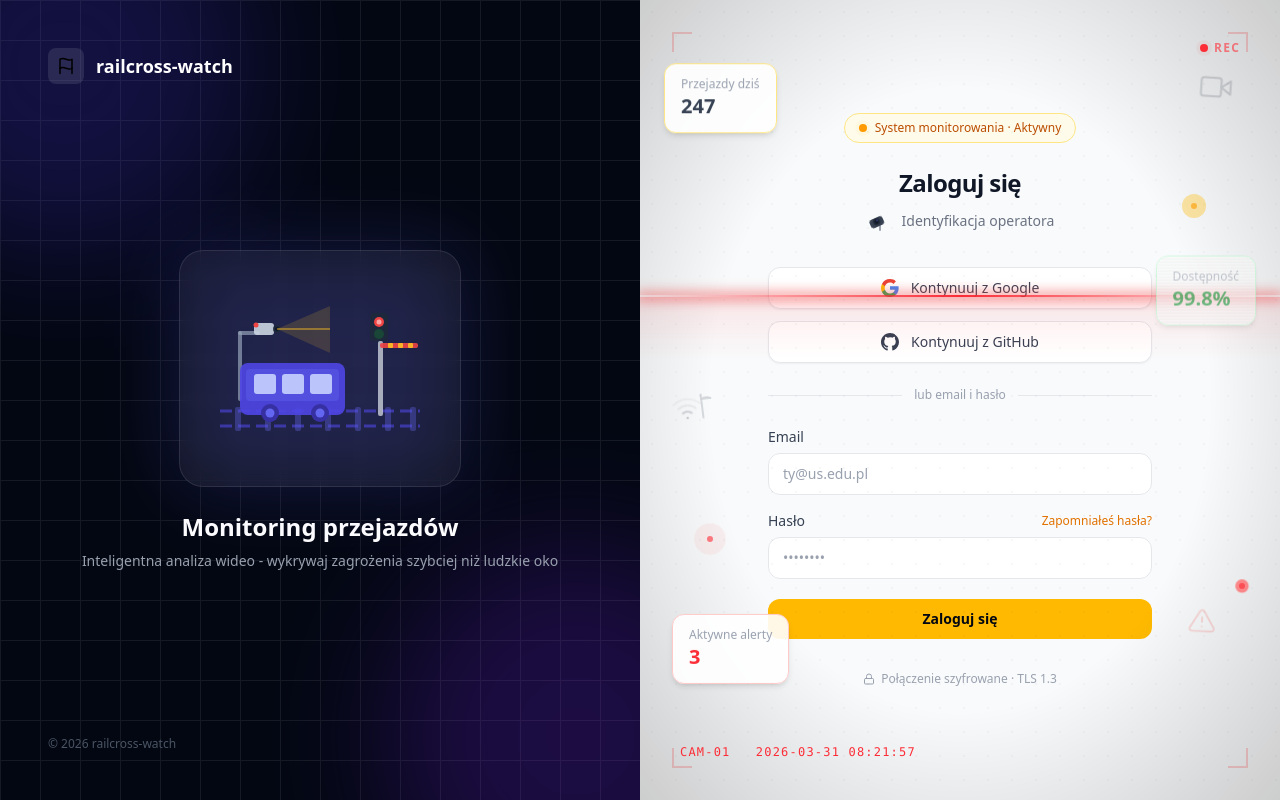
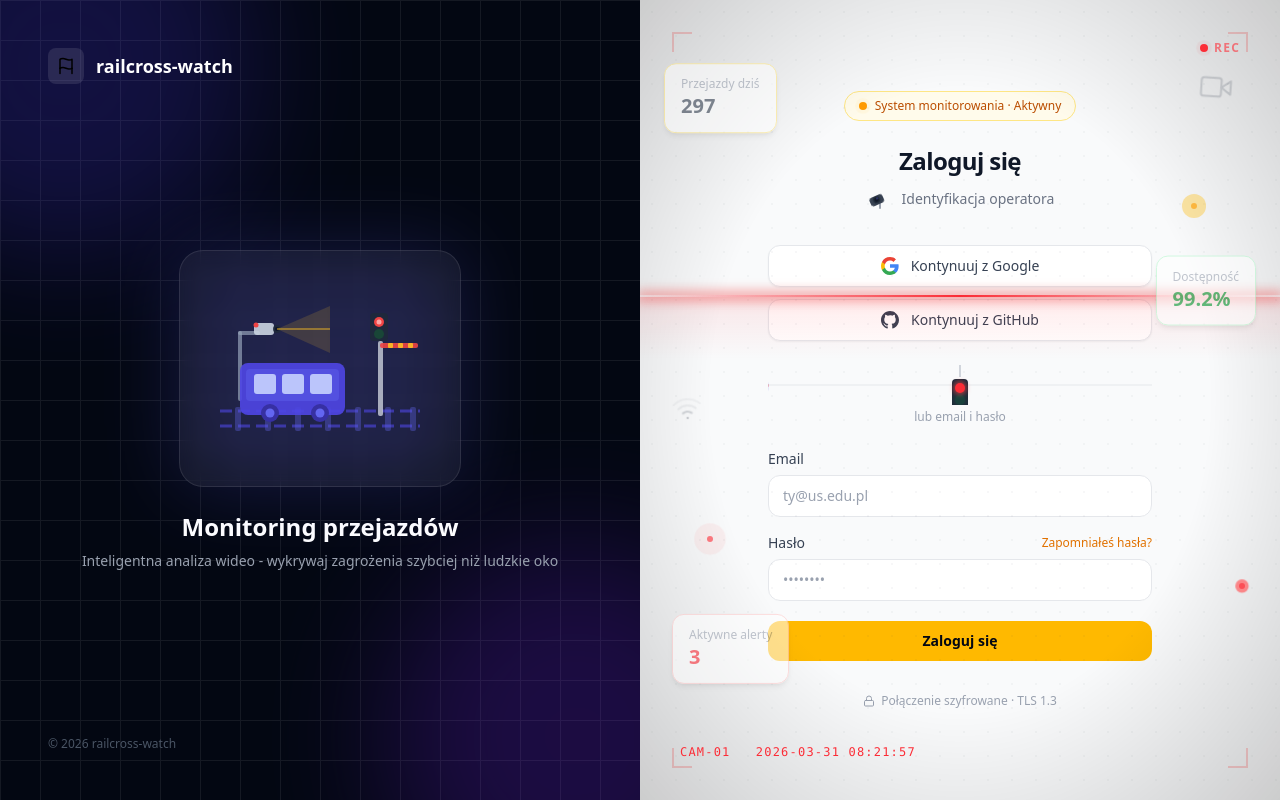
Before and after one commit to RafalCzarkowski/Railcross-watch, a Next.js app in the folder apps/web/: page /login in a window 1280 px wide. Built offline with nearby package versions, Linux system fonts and the light colour scheme.

Commit message:
small changes

```diff
--- a/apps/web/src/app/login/page.tsx
+++ b/apps/web/src/app/login/page.tsx
@@ -18,8 +18,21 @@ function useCctvTime() {
   return time
 }
 
+function useStats() {
+  const [stats, setStats] = useState({ crossings: 0, alerts: 0, uptime: '0' })
+  useEffect(() => {
+    setStats({
+      crossings: Math.floor(Math.random() * 300) + 80,
+      alerts: Math.floor(Math.random() * 8),
+      uptime: (99 + Math.random() * 0.9).toFixed(1),
+    })
+  }, [])
+  return stats
+}
+
 export default function LoginPage() {
   const time = useCctvTime()
+  const stats = useStats()
   return (
     <main className="flex min-h-screen">
 
@@ -123,12 +136,12 @@ export default function LoginPage() {
             90% { opacity: 1; }
             100% { top: 100%; opacity: 0; }
           }
-          .float-a { animation: float-a 5s ease-in-out infinite, card-static 8s steps(1) infinite; }
-          .float-b { animation: float-b 6s ease-in-out infinite 1s, card-static 11s steps(1) infinite 3s; }
-          .float-c { animation: float-c 7s ease-in-out infinite 2.5s, card-static 9s steps(1) infinite 6s; }
-          .noise-overlay { animation: static-noise 8s steps(1) infinite; }
-          .noise-overlay-b { animation: static-noise 11s steps(1) infinite 3s; }
-          .noise-overlay-c { animation: static-noise 9s steps(1) infinite 6s; }
+          .float-a { animation: float-a 5s ease-in-out infinite; }
+          .float-b { animation: float-b 6s ease-in-out infinite 1s; }
+          .float-c { animation: float-c 7s ease-in-out infinite 2.5s; }
+          .noise-overlay { display: none; }
+          .noise-overlay-b { display: none; }
+          .noise-overlay-c { display: none; }
           .cam-lens { animation: cam-rotate 6s ease-in-out infinite; transform-origin: 50% 80%; }
           .cam-dot { animation: cam-blink 1.2s steps(1) infinite; }
           .scanline { animation: scanline 4s linear infinite; }
@@ -218,7 +231,7 @@ export default function LoginPage() {
         <div className="float-a pointer-events-none absolute left-6 top-16 select-none opacity-60">
           <div className="relative overflow-hidden rounded-xl border border-amber-200 bg-white/90 px-4 py-3 shadow-md">
             <p className="text-xs font-medium text-gray-400">Przejazdy dziś</p>
-            <p className="text-xl font-bold text-gray-700">247</p>
+            <p className="text-xl font-bold text-gray-700">{stats.crossings}</p>
             <div className="noise-overlay absolute inset-0 rounded-xl" style={{ background: 'repeating-linear-gradient(0deg, rgba(0,0,0,0.08) 0px, rgba(180,180,180,0.15) 1px, rgba(255,255,255,0.1) 2px, rgba(100,100,100,0.1) 3px)', backgroundSize: '100% 3px' }} />
           </div>
         </div>
@@ -226,7 +239,7 @@ export default function LoginPage() {
         <div className="float-b pointer-events-none absolute bottom-28 left-8 select-none opacity-60">
           <div className="relative overflow-hidden rounded-xl border border-red-200 bg-white/90 px-4 py-3 shadow-md">
             <p className="text-xs font-medium text-gray-400">Aktywne alerty</p>
-            <p className="text-xl font-bold text-red-500">3</p>
+            <p className="text-xl font-bold text-red-500">{stats.alerts}</p>
             <div className="noise-overlay-b absolute inset-0 rounded-xl" style={{ background: 'repeating-linear-gradient(0deg, rgba(0,0,0,0.08) 0px, rgba(180,180,180,0.15) 1px, rgba(255,255,255,0.1) 2px, rgba(100,100,100,0.1) 3px)', backgroundSize: '100% 3px' }} />
           </div>
         </div>
@@ -234,7 +247,7 @@ export default function LoginPage() {
         <div className="float-c pointer-events-none absolute right-6 top-1/3 select-none opacity-60">
           <div className="relative overflow-hidden rounded-xl border border-green-200 bg-white/90 px-4 py-3 shadow-md">
             <p className="text-xs font-medium text-gray-400">Dostępność</p>
-            <p className="text-xl font-bold text-green-600">99.8%</p>
+            <p className="text-xl font-bold text-green-600">{stats.uptime}%</p>
             <div className="noise-overlay-c absolute inset-0 rounded-xl" style={{ background: 'repeating-linear-gradient(0deg, rgba(0,0,0,0.08) 0px, rgba(180,180,180,0.15) 1px, rgba(255,255,255,0.1) 2px, rgba(100,100,100,0.1) 3px)', backgroundSize: '100% 3px' }} />
           </div>
         </div>
@@ -246,21 +259,7 @@ export default function LoginPage() {
           </svg>
         </div>
 
-        {/* Pływająca ikona — rogatka */}
-        <div className="float-e pointer-events-none absolute left-12 top-1/2 select-none opacity-20">
-          <svg width="28" height="28" viewBox="0 0 24 24" fill="none" stroke="#374151" strokeWidth="1.5" strokeLinecap="round" strokeLinejoin="round">
-            <line x1="12" y1="2" x2="12" y2="22"/><line x1="12" y1="6" x2="20" y2="6"/>
-            <path d="M12 6 Q16 4 20 6"/>
-          </svg>
-        </div>
 
-        {/* Pływająca ikona — ostrzeżenie */}
-        <div className="float-f pointer-events-none absolute right-16 bottom-40 select-none opacity-20">
-          <svg width="28" height="28" viewBox="0 0 24 24" fill="none" stroke="#ef4444" strokeWidth="1.5" strokeLinecap="round" strokeLinejoin="round">
-            <path d="M10.29 3.86 1.82 18a2 2 0 0 0 1.71 3h16.94a2 2 0 0 0 1.71-3L13.71 3.86a2 2 0 0 0-3.42 0z"/>
-            <line x1="12" y1="9" x2="12" y2="13"/><line x1="12" y1="17" x2="12.01" y2="17"/>
-          </svg>
-        </div>
 
         {/* Pływająca ikona — sygnał transmisji z animacją zasięgu */}
         <div className="float-g pointer-events-none absolute left-8 top-1/2 select-none opacity-25">
@@ -348,11 +347,67 @@ export default function LoginPage() {
             </button>
           </div>
 
-          {/* Divider */}
-          <div className="my-6 flex items-center gap-3">
-            <div className="h-px flex-1 bg-gray-200" />
-            <span className="text-xs text-gray-400">lub email i hasło</span>
-            <div className="h-px flex-1 bg-gray-200" />
+          {/* Divider — przejazd z sygnalizacją */}
+          <div className="my-6">
+            <style>{`
+              @keyframes car-stop-go {
+                0%   { transform: translateX(-60px); animation-timing-function: ease-in; }
+                38%  { transform: translateX(130px); animation-timing-function: steps(1); }
+                57%  { transform: translateX(130px); animation-timing-function: ease-out; }
+                100% { transform: translateX(440px); }
+              }
+              @keyframes light-red {
+                0%, 56%, 100% { opacity: 1; }
+                57%, 99.9%    { opacity: 0.15; }
+              }
+              @keyframes light-green {
+                0%, 55%    { opacity: 0.15; }
+                56%, 99.9% { opacity: 1; }
+                100%       { opacity: 0.15; }
+              }
+              @keyframes brake-light {
+                0%, 36%, 58%, 100% { opacity: 0.3; }
+                37%, 57%           { opacity: 1; }
+              }
+              .car-stop-go  { animation: car-stop-go 5s ease-in-out infinite; }
+              .light-red    { animation: light-red 5s steps(1) infinite; }
+              .light-green  { animation: light-green 5s steps(1) infinite; }
+              .brake-light  { animation: brake-light 5s steps(1) infinite; }
+            `}</style>
+            <div className="relative h-10 overflow-hidden">
+              {/* Droga */}
+              <div className="absolute top-1/2 left-0 right-0 h-px -translate-y-1/2 bg-gray-200" />
+
+              {/* Sygnalizacja świetlna w centrum */}
+              <div className="absolute left-1/2 top-0 -translate-x-1/2 flex flex-col items-center gap-0.5">
+                {/* Słupek */}
+                <div className="w-[2px] h-3 bg-gray-300" />
+                {/* Obudowa */}
+                <div className="flex flex-col items-center gap-0.5 rounded bg-gray-800 px-[3px] py-1">
+                  <div className="light-red  h-2.5 w-2.5 rounded-full bg-red-500 shadow-[0_0_4px_2px_rgba(239,68,68,0.6)]" />
+                  <div className="light-green h-2.5 w-2.5 rounded-full bg-green-500 shadow-[0_0_4px_2px_rgba(34,197,94,0.6)]" />
+                </div>
+              </div>
+
+              {/* Auto */}
+              <div className="car-stop-go absolute top-1/2 -translate-y-[55%]">
+                <svg width="44" height="18" viewBox="0 0 44 18" fill="none" xmlns="http://www.w3.org/2000/svg">
+                  <rect x="2" y="7" width="40" height="9" rx="2" fill="#6366f1"/>
+                  <path d="M10 7 L13 2 H31 L34 7Z" fill="#818cf8"/>
+                  <rect x="14" y="3" width="6" height="4" rx="1" fill="#c7d2fe" opacity="0.9"/>
+                  <rect x="22" y="3" width="6" height="4" rx="1" fill="#c7d2fe" opacity="0.9"/>
+                  <circle cx="11" cy="16" r="2.5" fill="#1f2937"/>
+                  <circle cx="11" cy="16" r="1.2" fill="#4b5563"/>
+                  <circle cx="33" cy="16" r="2.5" fill="#1f2937"/>
+                  <circle cx="33" cy="16" r="1.2" fill="#4b5563"/>
+                  {/* Reflektor przedni */}
+                  <rect x="1" y="9" width="4" height="3" rx="1" fill="#fef08a"/>
+                  {/* Tylne światła — zapalają się przy hamowaniu */}
+                  <rect x="39" y="9" width="4" height="3" rx="1" fill="#ef4444" className="brake-light"/>
+                </svg>
+              </div>
+            </div>
+            <div className="mt-1 text-center text-xs text-gray-400">lub email i hasło</div>
           </div>
 
           {/* Formularz */}
```
